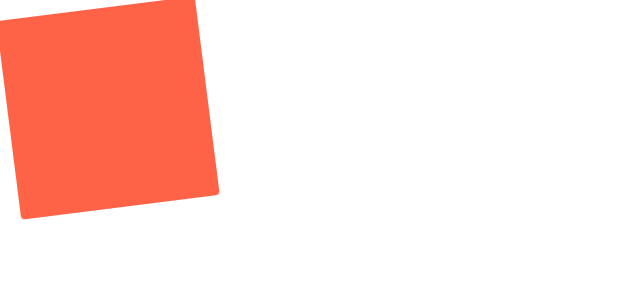
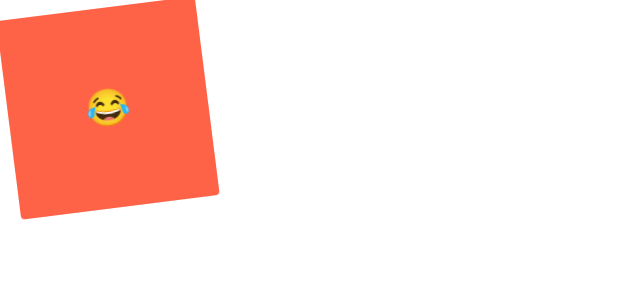
Before and after one commit to hwarak/react-masterclass, a React (Create React App) app: page / in a window 1280 px wide. Shown: the top 300 px of the page, without its empty margins (0-640 px from the left). Built offline with nearby package versions, Linux system fonts and the light colour scheme.

Commit message:
Box  컴포넌트 안의 span target

```diff
--- a/src/App.js
+++ b/src/App.js
@@ -23,11 +23,19 @@ const Box = styled.div`
   width:200px;
   background-color: tomato;
   animation: ${rotationAnimation} 1s linear infinite;
+  display: flex;
+  justify-content: center;
+  align-items: center;
+  span{
+    font-size: 36px;
+  }
   `
 
 function App() {
   return <Wrapper>
-    <Box />
+    <Box>
+      <span>😂</span>
+    </Box>
   </Wrapper>;
 }
 
```
